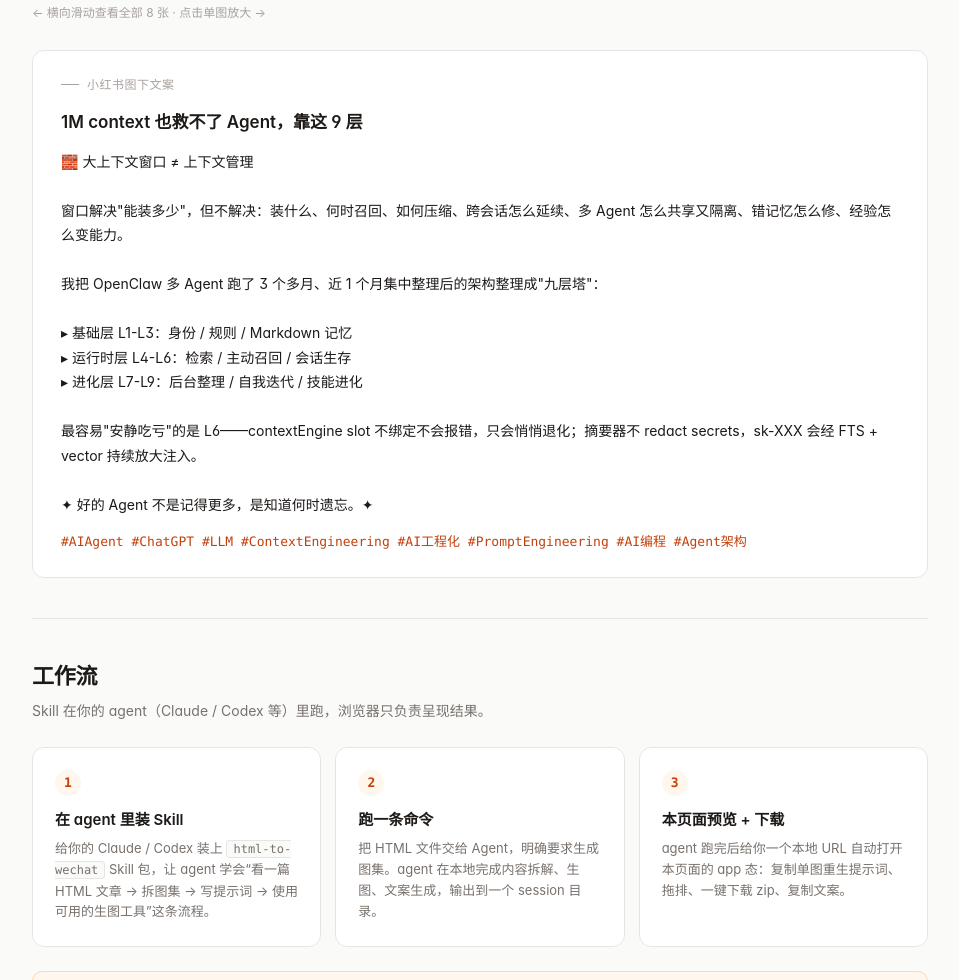
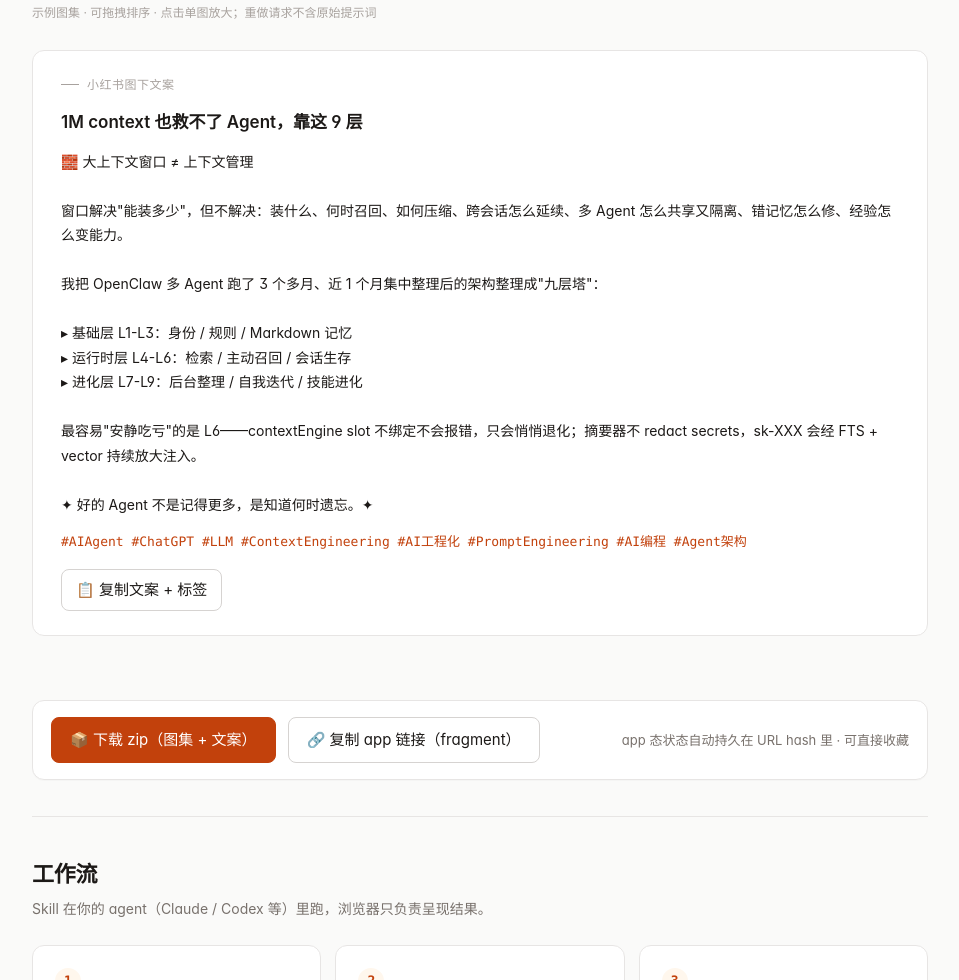
Before and after one commit to ai-freer/html-to-wechat, a plain HTML site: page skill/modes/02-images/preview/images/index.html in a window 1280 px wide. Shown: the part 879-1859 px from the top of the page, without its empty margins (160-1119 px from the left). Drawn offline with Linux system fonts and the light colour scheme; files whose address does not match are found by name.

Commit message:
Show gallery tools on the example page

```diff
--- a/skill/modes/02-images/preview/images/app.mjs
+++ b/skill/modes/02-images/preview/images/app.mjs
@@ -2,7 +2,7 @@
 //
 // 触发条件：
 //   - URL hash `#app=<base64-utf8-json>` 含完整图集 payload（agent 投递）
-//   - 或 query `?app=true` 仅打开 app 态壳子（无 payload，沿用静态 demo 图集做交互演示）
+//   - 无 payload 时展示示例图集，并启用相同的预览、排序与下载工具
 //
 // payload schema：
 //   {
@@ -27,8 +27,8 @@
 const fragMatch = /^#app=([A-Za-z0-9+/=_-]+)$/.exec(hash);
 const isAppMode = hash.startsWith('#app=') || url.searchParams.get('app') === 'true';
 
-if (isAppMode) {
-  document.body.dataset.mode = 'app';
+{
+  document.body.dataset.mode = isAppMode ? 'app' : 'demo';
 
   let payload = null;
   if (hash.startsWith('#app=') && !fragMatch) {
@@ -59,7 +59,7 @@
   currentPayload = payload;
   // 1) 替换 hero 文案为 app-mode 提示
   const lede = document.querySelector('.subpage-hero .lede');
-  if (lede) {
+  if (lede && (payload || isAppMode)) {
     lede.innerHTML = payload
       ? `app 态 · agent 已投递 <b>${payload.images?.length || 0}</b> 张图。可拖拽排序、单图重生（复制 prompt 粘给 agent）、一键打包 zip。`
       : `app 态预览（无 fragment payload）。拖排序 / zip 下载用 demo 图演示，单图重生需要真实 fragment 才有 prompt。`;
@@ -88,6 +88,7 @@
     document.querySelector('.gallery-hint').textContent = `共 ${payload.images.length} 张 · 可拖排 · 点击单图放大`;
     document.querySelector('.caption-sample h3').textContent = payload.captionTitle || payload.title || '配套文案';
   }
+  if (!payload) document.querySelector('.gallery-hint').textContent = '示例图集 · 可拖拽排序 · 点击单图放大；重做请求不含原始提示词';
   // Page anchors must not replace the fragment carrying the delivered content.
   document.querySelectorAll('a[href="#gallery"], a[href="#how"]').forEach(a => {
     a.addEventListener('click', e => { e.preventDefault(); document.querySelector(a.getAttribute('href'))?.scrollIntoView(); });
@@ -199,7 +200,7 @@
 
 function persistOrder() {
   const images = [...document.querySelectorAll('.gallery-item')].map(item => ({
-    src: item.querySelector('img').src, alt: item.querySelector('img').alt, prompt: item.dataset.prompt || '',
+    src: item.href, alt: item.querySelector('img').alt, prompt: item.dataset.prompt || '',
   }));
   currentPayload = { ...(currentPayload || { title: document.querySelector('h1').textContent, captionText: document.querySelector('.caption-body')?.textContent || '', captionTags: (document.querySelector('.caption-tags')?.textContent || '').split(/\s+/).filter(Boolean) }), images };
   const next = new URL(location.href);
--- a/skill/modes/02-images/preview/images/index.html
+++ b/skill/modes/02-images/preview/images/index.html
@@ -177,6 +177,6 @@
     })();
   </script>
   <script src="./jszip.min.js"></script>
-  <script type="module" src="./app.mjs?v=3"></script>
+  <script type="module" src="./app.mjs?v=4"></script>
 </body>
 </html>
```
Also changed, not shown: tests/images-compat.mjs (+14 -0 lines), web/images/app.mjs (+6 -5 lines), web/images/index.html (+1 -1 lines).
